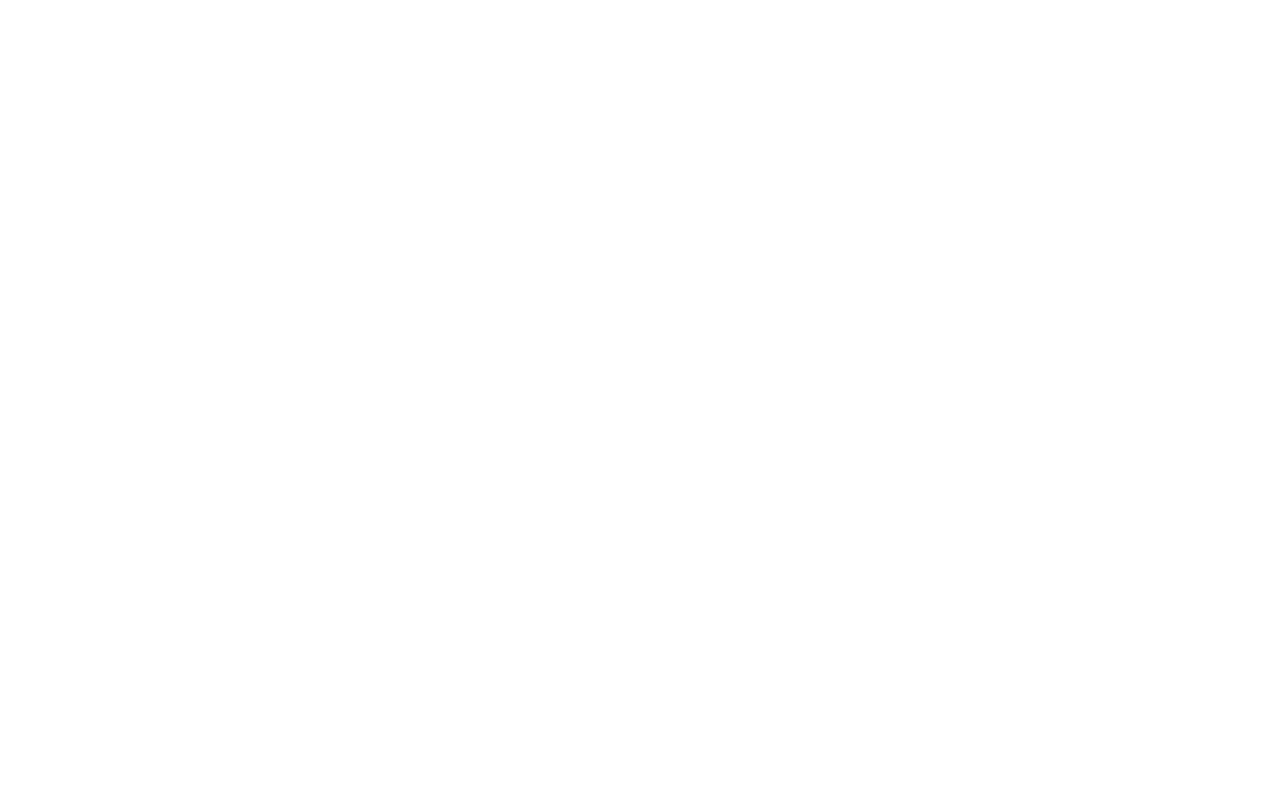
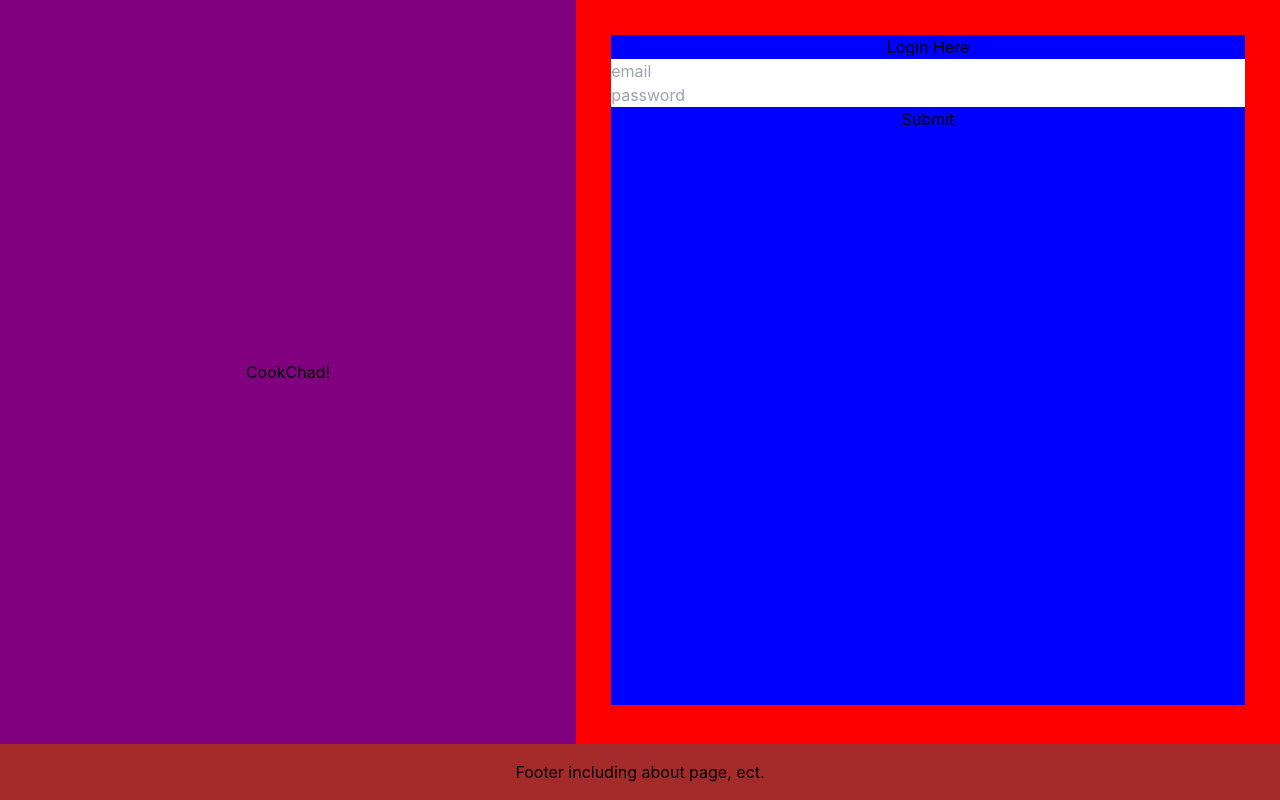
Before and after one commit to Pajay1234/CookChad, a React (Create React App) app in the folder frontend/: page / in a window 1280 px wide. Before the commit this address had no page. Built offline with nearby package versions, Linux system fonts and the light colour scheme.

Commit message:
improved basic css for login page

```diff
--- /dev/null
+++ b/frontend/src/components/commonstyles.css
@@ -0,0 +1,16 @@
+.pageContainer{
+    width: 100vw;
+    height: 100vh;
+    display: flex;
+    flex-direction: column;
+}
+
+.footer{
+    height: 7%;
+    width: 100%;
+    background-color: brown;
+
+    display: flex;
+    justify-content: center;
+    align-items: center;
+}
--- /dev/null
+++ b/frontend/src/components/loginstyles.css
@@ -0,0 +1,36 @@
+.loginContainer{
+    width: 100vw;
+    height: 93vh;
+    background-color: lightblue;
+    display: flex;
+    flex-direction: row;
+}
+
+.loginLeft{
+    width: 45%;
+    height: 100%;
+    background-color: purple;
+
+    display: flex;
+    justify-content: center;
+    align-items: center;
+}
+
+.logoText{
+
+}
+
+.loginRight{
+    width: 55%;
+    height: 100%;
+    background-color: red;
+}
+
+.loginBox{
+    background-color: blue;
+    height: 90%;
+    width: 90%;
+    margin: 5% auto;
+    display: flex;
+    flex-direction: column;
+}
--- a/frontend/src/pages/LoginScreen.tsx
+++ b/frontend/src/pages/LoginScreen.tsx
@@ -2,6 +2,8 @@
 import axios from 'axios'
 import bcrypt from 'bcryptjs'
 import { useNavigate } from 'react-router-dom'
+import '../components/loginstyles.css'
+import '../components/commonstyles.css'
 
 
 const LoginScreen = () => {
@@ -10,12 +12,6 @@
   const [ password, setPassword ] = useState('')
 
   const navigate = useNavigate();
-
-  const style: React.CSSProperties = {
-    backgroundColor: '#ff4f61',
-    width: "100vw",
-    height: "100vh",
-  }
 
 
   const handleSubmit = async (e: React.MouseEvent<HTMLButtonElement>) => {
@@ -40,11 +36,23 @@
   }
 
   return (
-    <div id="HomeScreen" style={ style }>
-      <h1>Login</h1>
-      <input type="text" placeholder="email" onChange={(e) => setEmail(e.target.value)} />
-      <input type="text" placeholder="password" onChange={(e) => setPassword(e.target.value)} />
-      <button type="submit" onClick={(e) => handleSubmit(e)}>Submit</button>
+    <div className = 'pageContainer'>
+      <div className = 'loginContainer'>
+        <div className = 'loginLeft'>
+          CookChad!
+        </div>
+        <div className = 'loginRight'>
+          <div className = 'loginBox'>
+            <h1>Login Here</h1>
+            <input type="text" placeholder="email" onChange={(e) => setEmail(e.target.value)} />
+            <input type="text" placeholder="password" onChange={(e) => setPassword(e.target.value)} />
+            <button type="submit" onClick={(e) => handleSubmit(e)}>Submit</button>
+          </div>
+        </div>
+      </div>
+      <div className = 'footer'>
+        Footer including about page, ect.
+      </div>
     </div>
   )
 
--- a/frontend/src/util/Router.tsx
+++ b/frontend/src/util/Router.tsx
@@ -40,7 +40,7 @@
                         <Route path="/mycomponent/:id" component={MyComponent} />
                         */}
                         <Route path="/register" element={<RegisterScreen />} />
-                        <Route path="/login" element={<LoginScreen />} />
+                        <Route path="/" element={<LoginScreen />} />
                         <Route path="/dashboard" element={<DashboardScreen />} />
                     </Routes>
                 </BrowserRouter>
```
Also changed, not shown: 1 other file (tests, documents, lock files or other folders).
